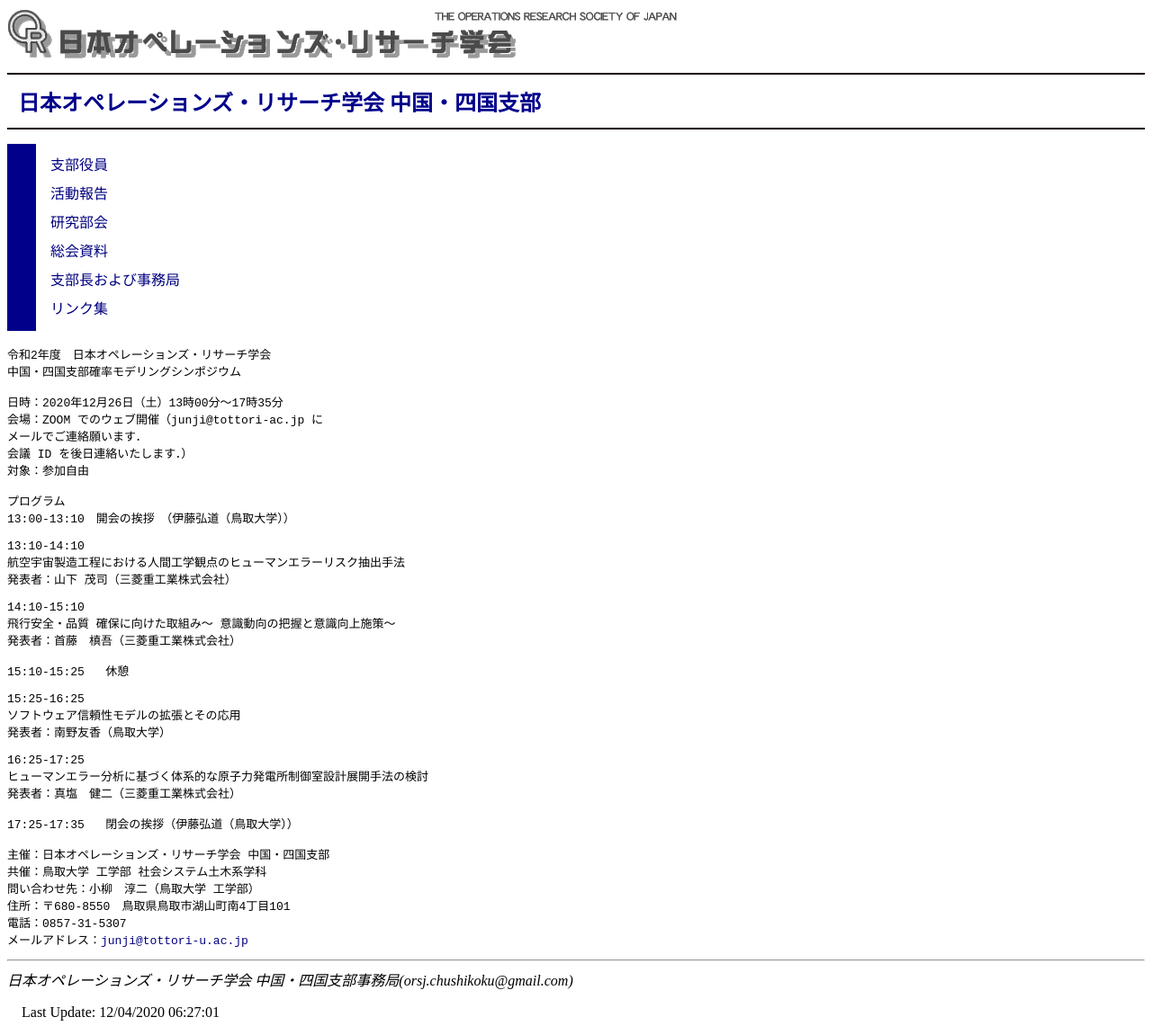
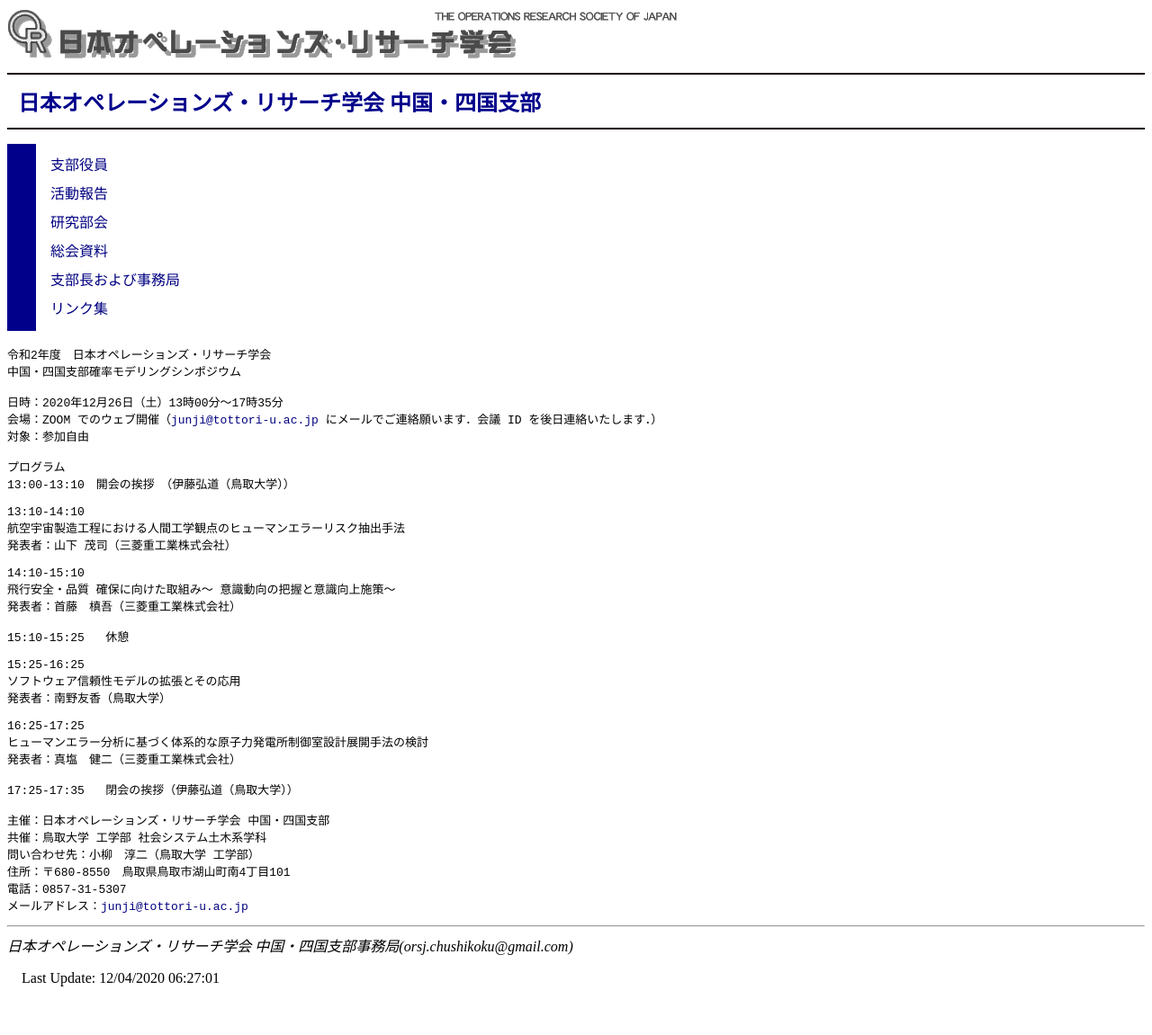
Before and after one commit to orsj-cs/orsj-cs.github.io, a Jekyll site: the page built from index.html, in a window 1280 px wide. Shown: the whole page at 90% size. Built offline with Jekyll 4.4.1, drawn with Linux system fonts in a browser that asks for light colours; after the commit the page ends 1113 px from its top, so only the background shows below that; part of the change alters nothing that is shown.

```diff
--- a/index.html
+++ b/index.html
@@ -16,9 +16,7 @@ title: 日本オペレーションズ・リサーチ学会 中国・四国支部
 中国・四国支部確率モデリングシンポジウム
 
 日時：2020年12月26日（土）13時00分～17時35分
-会場：ZOOM でのウェブ開催（junji@tottori-ac.jp に
-メールでご連絡願います．
-会議 ID を後日連絡いたします．）
+会場：ZOOM でのウェブ開催（<a href="m&#97;i&#108;t&#111;:&#106;u&#110;&#106;i&#64;&#116;&#111;&#116;&#116;o&#114;i-u&#46;&#97;c&#46;j&#112;">&#106;u&#110;&#106;i&#64;&#116;&#111;&#116;&#116;o&#114;i-u&#46;&#97;c&#46;j&#112;</a> にメールでご連絡願います．会議 ID を後日連絡いたします．）
 対象：参加自由
 
 プログラム
```
